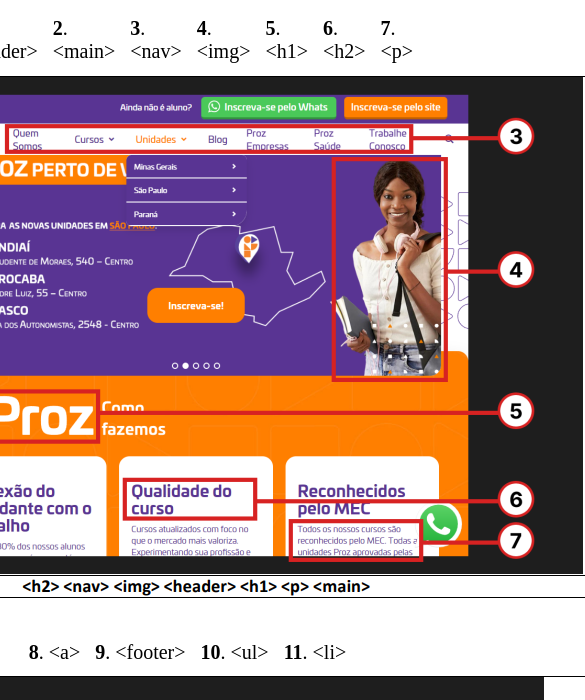
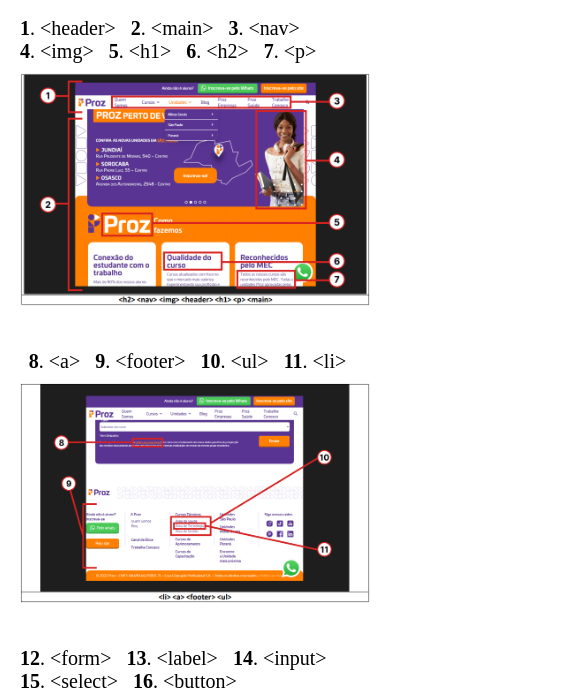
Before and after one commit to AlanPedroD/primeiro-desafio-html-proz, a plain HTML site: page index.html in a window 390 px wide. Shown: the part 97-797 px from the top of the page, 585 px wide, since content can reach past the window. Drawn offline with Linux system fonts and the light colour scheme.

Commit message:
responsividade adicionada

```diff
--- a/index.html
+++ b/index.html
@@ -10,7 +10,7 @@
     <main>
         <h1>Idenficação das tags contidas nas imagens</h1>
         <section>
-            <img src="imagens/Ilustração_01_CodePark01.png" alt="">
+            <div class="div-img"><img src="imagens/Ilustração_01_CodePark01.png" alt="imagem página web 01 proz"></div>
             <ul>
                 <li><span>1</span>. &lt;header&gt;</li>
                 <li><span>2</span>. &lt;main&gt;</li>
@@ -22,7 +22,7 @@
             </ul>
         </section>
         <section>
-            <img src="imagens/Ilustração_02_CodePark01.png" alt="">
+            <div class="div-img"><img src="imagens/Ilustração_02_CodePark01.png" alt="imagem página web 02 proz"></div>
             <ul>
                 <li><span>8</span>. &lt;a&gt;</li>
                 <li><span>9</span>. &lt;footer&gt;</li>
@@ -31,7 +31,7 @@
             </ol>
         </section>
         <section>
-            <img src="imagens/Ilustração_03_CodePark01.png" alt="">
+            <div class="div-img"><img src="imagens/Ilustração_03_CodePark01.png" alt="imagem página web 03 proz"></div>
             <ul>
                 <li><span>12</span>. &lt;form&gt;</li>
                 <li><span>13</span>. &lt;label&gt;</li>
--- a/style.css
+++ b/style.css
@@ -18,10 +18,19 @@ section{
     flex-direction: column-reverse;
 }
 
+.div-img{
+    max-width: 792px;
+}
+
+.div-img img{
+    width: 100%;
+}
+
 ul{
     display: flex;
     list-style: none;
     margin-bottom: 10px;
+    flex-wrap: wrap;
 }
 
 ul li{
```
